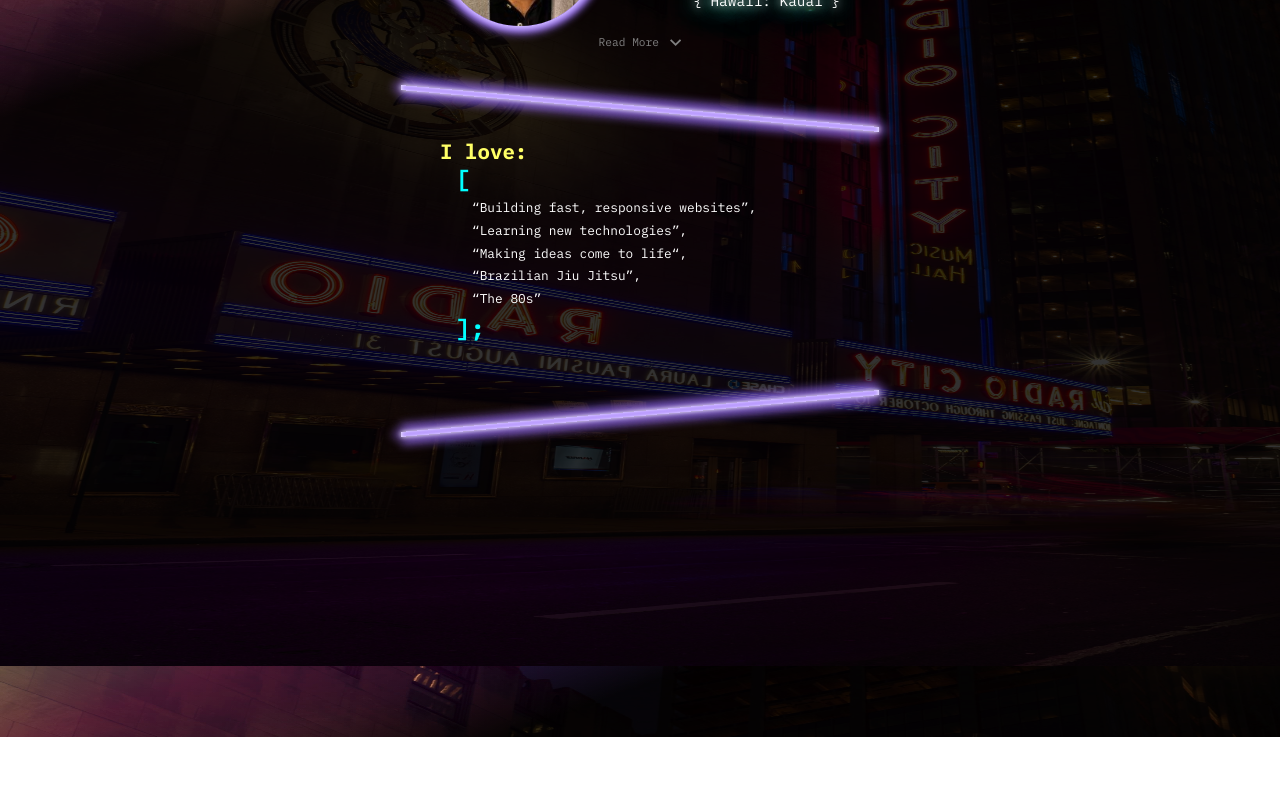
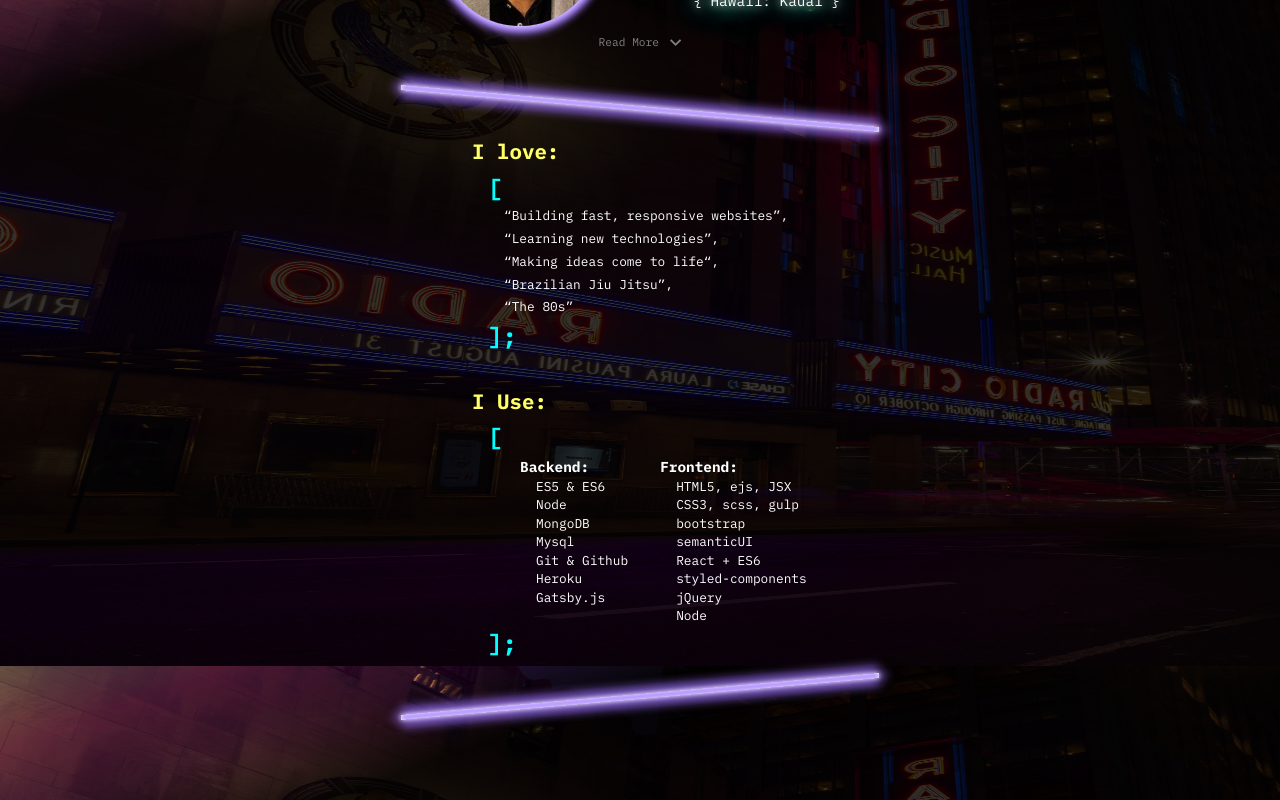
Before and after one commit to sartoriusrex/portfolio, a React (Create React App) app: page / in a window 1280 px wide. Shown: the part 934-1734 px from the top of the page. Before the commit the page ends 1671 px from the top, so only its background shows below. Built offline with nearby package versions, Linux system fonts and the light colour scheme; a web font is replaced by a local one.

Commit message:
finisha bout me section

```diff
--- a/src/components/Love.js
+++ b/src/components/Love.js
@@ -1,13 +1,13 @@
 import React from 'react';
 import styled from 'styled-components';
 
-// import { colors } from '../styles/variables';
 import { BioDescriptionText, Brackets } from '../styles/general';
 
 const LoveContainer = styled.div`
   width: 90%;
   max-width: 25em;
   margin-bottom: 2em;
+  padding-left: 2em;
 `
 
 const List = styled.ul`
--- a/src/components/MoreAboutMe.js
+++ b/src/components/MoreAboutMe.js
@@ -22,6 +22,7 @@ const MoreAboutMeText = styled.p`
   top: 0;
   left: 0;
   width: 100%;
+  height: 9em;
   font-size: .7em;
   color: white;
   text-align: justify;
--- a/src/components/Use.js
+++ b/src/components/Use.js
@@ -1,12 +1,79 @@
 import React from 'react';
 import styled from 'styled-components';
 
+import { BioDescriptionText, Brackets } from '../styles/general';
+
 const UseContainer = styled.div`
+  width: 90%;
+  max-width: 25em;
+  padding-left: 2em;
+`
+
+const UseTextContainer = styled.div`
+  margin-left: 2rem;
+  margin-bottom: .1rem;
+  display: flex;
 
 `
 
+const ListContainer = styled.div`
+  margin: 0 1em;
+`
+
+const ListHeader = styled.p`
+  color: white;
+  font-size: .9em;
+  font-weight: bold;
+  margin-bottom: .3em;
+`
+
+const List = styled.ul`
+  margin-left: 1rem;
+  list-style: none
+`
+
+const ListItem = styled.li`
+  list-style: none;
+  color: white;
+  font-size: .8em;
+  margin-bottom: .3em;
+`
+
 const Use = () => (
-
+  <UseContainer>
+    <BioDescriptionText>
+      I Use:
+    </BioDescriptionText>
+    <Brackets>[</Brackets>
+    <UseTextContainer>
+      <ListContainer>
+        <ListHeader>Backend:</ListHeader>
+        <List>
+          <ListItem>ES5 & ES6</ListItem>
+          <ListItem>Node</ListItem>
+          <ListItem>MongoDB</ListItem>
+          <ListItem>Mysql</ListItem>
+          <ListItem>Git & Github</ListItem>
+          <ListItem>Heroku</ListItem>
+          <ListItem>Gatsby.js</ListItem>
+        </List>
+      </ListContainer>
+      <ListContainer>
+        <ListHeader>Frontend:</ListHeader>
+        <List>
+          <ListItem>HTML5, ejs, JSX</ListItem>
+          <ListItem>CSS3, scss, gulp</ListItem>
+          <ListItem>bootstrap</ListItem>
+          <ListItem>semanticUI</ListItem>
+          <ListItem>React + ES6</ListItem>
+          <ListItem>styled-components</ListItem>
+          <ListItem>jQuery</ListItem>
+          <ListItem>Node</ListItem>
+        </List>
+      </ListContainer>
+    </UseTextContainer>
+    <Brackets>];</Brackets>
+  </UseContainer>
 )
 
 export default Use;
--- a/src/sections/AboutMe.js
+++ b/src/sections/AboutMe.js
@@ -6,6 +6,7 @@ import BioContainer from '../components/BioSection';
 import ReadMoreButton from '../components/ReadMoreButton';
 import MoreAboutMe from '../components/MoreAboutMe';
 import Love from '../components/Love';
+import Use from '../components/Use';
 
 
 const SecondSection = styled.section`
@@ -63,6 +64,7 @@ const AboutMeSection = () => {
       <MoreAboutMe visible={ visible }/>
       <HorizontalRule deg="5deg" />
       <Love />
+      <Use />
       <HorizontalRule deg="-5deg" />
     </SecondSection>
   )
--- a/src/styles/general.js
+++ b/src/styles/general.js
@@ -6,7 +6,7 @@ export const BioDescriptionText = styled.p`
   color: ${ colors.yellow };
   font-size: 1.3em;
   font-weight: bold;
-  margin-bottom: .1em;
+  margin-bottom: .5em;
 `
 
 export const Brackets = styled.p`
```
